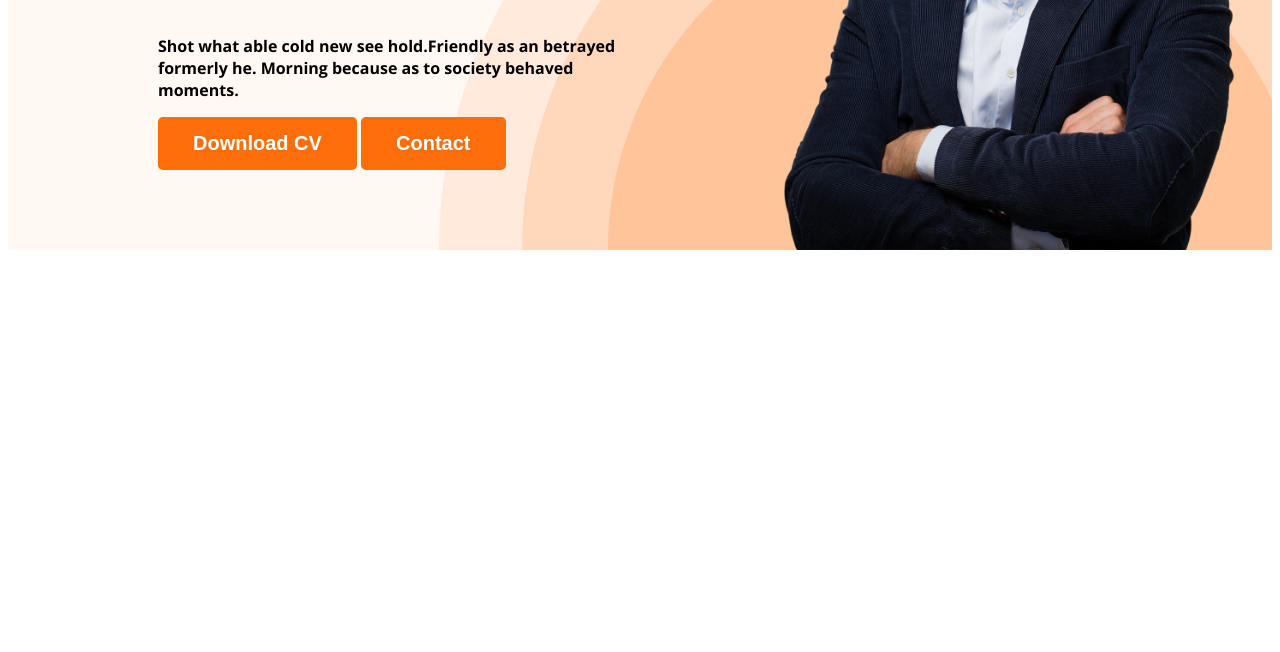
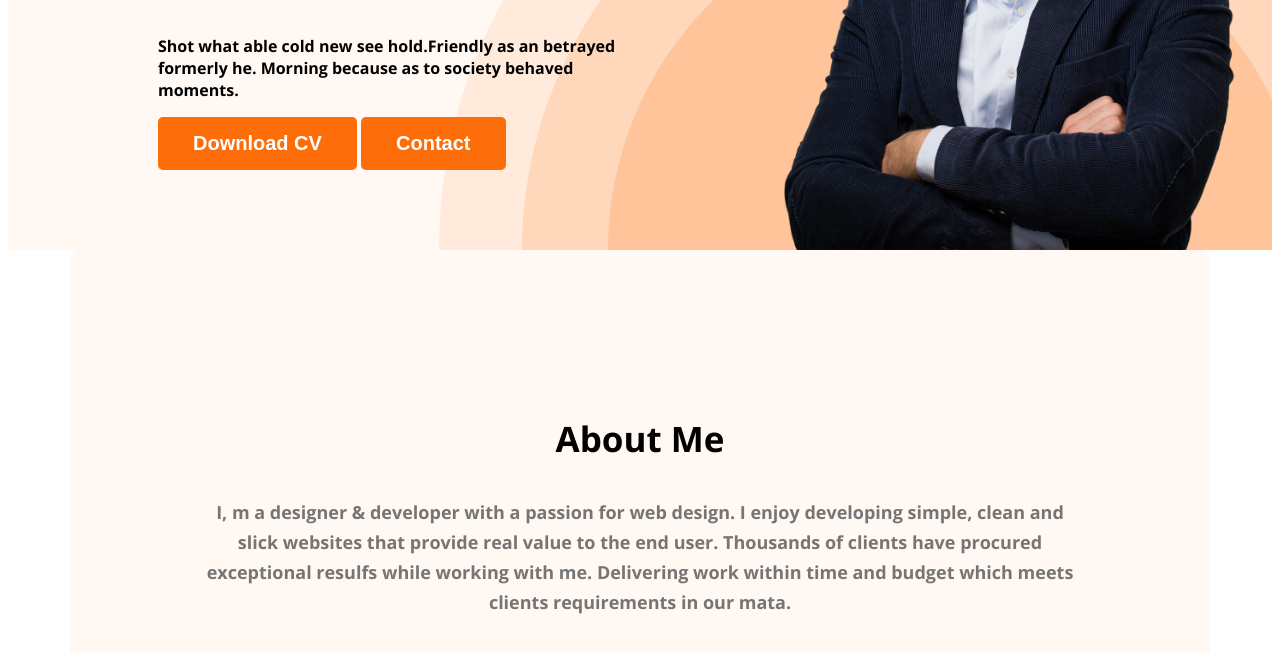
Before and after one commit to nazifayasmintarin/Webdeveloper-Portfolios, a plain HTML site: page index.html in a window 1280 px wide. Shown: the part 518-1170 px from the top of the page. Before the commit the page ends 800 px from the top, so only its background shows below. Drawn offline with nearby package versions, Linux system fonts and the light colour scheme.

Commit message:
added section create

```diff
--- a/index.html
+++ b/index.html
@@ -39,7 +39,13 @@
         </div>
    </header>
    <main>
+        <section class="about">
+            <h3 class="section-title">About Me</h3>
+            <p class="section-description">
+                I, m a designer & developer with a passion for web design. I enjoy developing simple, clean and slick websites that provide real value to the end user. Thousands of clients have procured exceptional resulfs while working with me. Delivering work within time and budget which meets clients requirements in our mata.
+            </p>
 
+        </section>
    </main>
    <footer>
 
--- a/styles/portfolios.css
+++ b/styles/portfolios.css
@@ -75,3 +75,32 @@ nav a {
 .banner-content {
     max-width: 500px;
 }
+
+ /* main section style */
+
+.section-title {
+    color: var #181818;
+    text-align: center;
+    font-size: 35px;
+    font-weight: 700;
+}
+
+.section-description {
+    color: #757575;
+    text-align: center;
+    font-size: 18px;
+    font-weight: 400;
+    line-height: 30px;
+}
+
+.about {
+    padding: 130px;
+    border-radius: 10px;
+    background: #FFF8F3;
+    margin: 130 0px;
+}
+
+main{
+    max-width: 1140px;
+    margin: 0 auto;
+}
```
